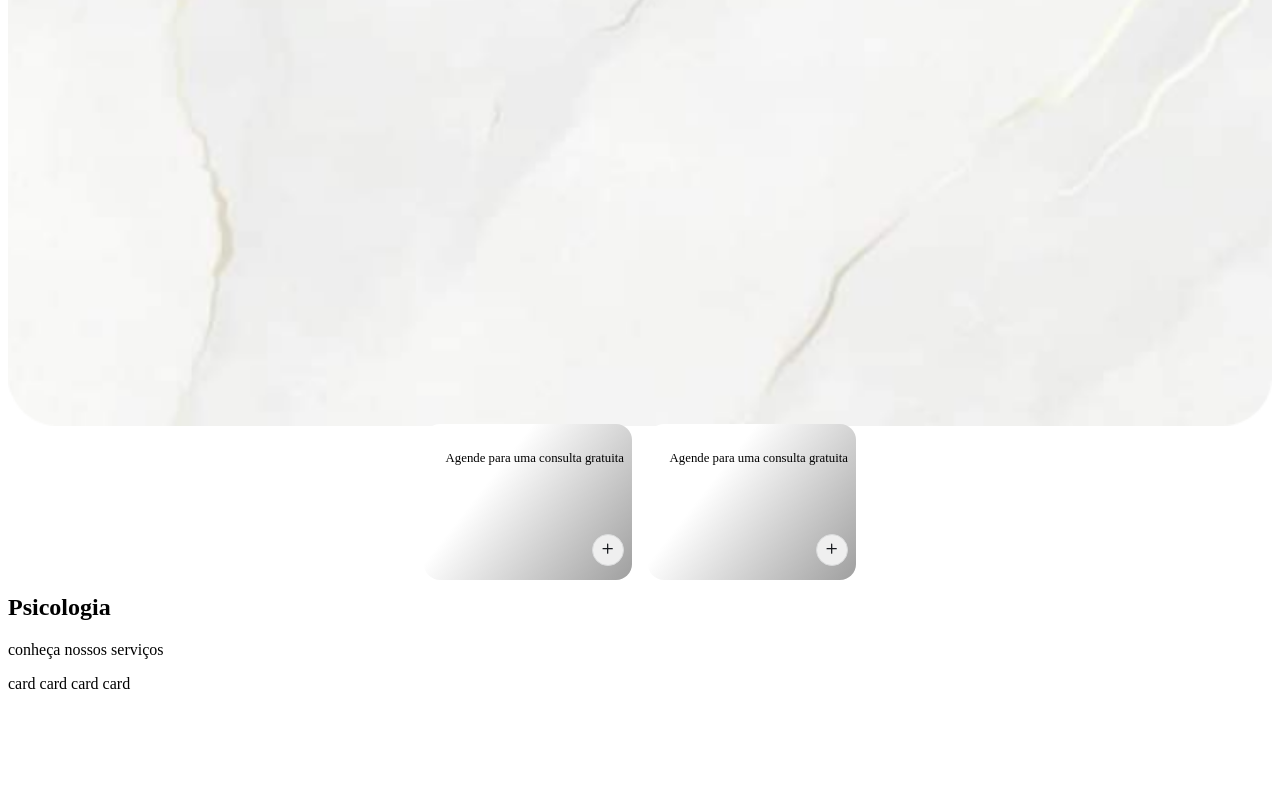
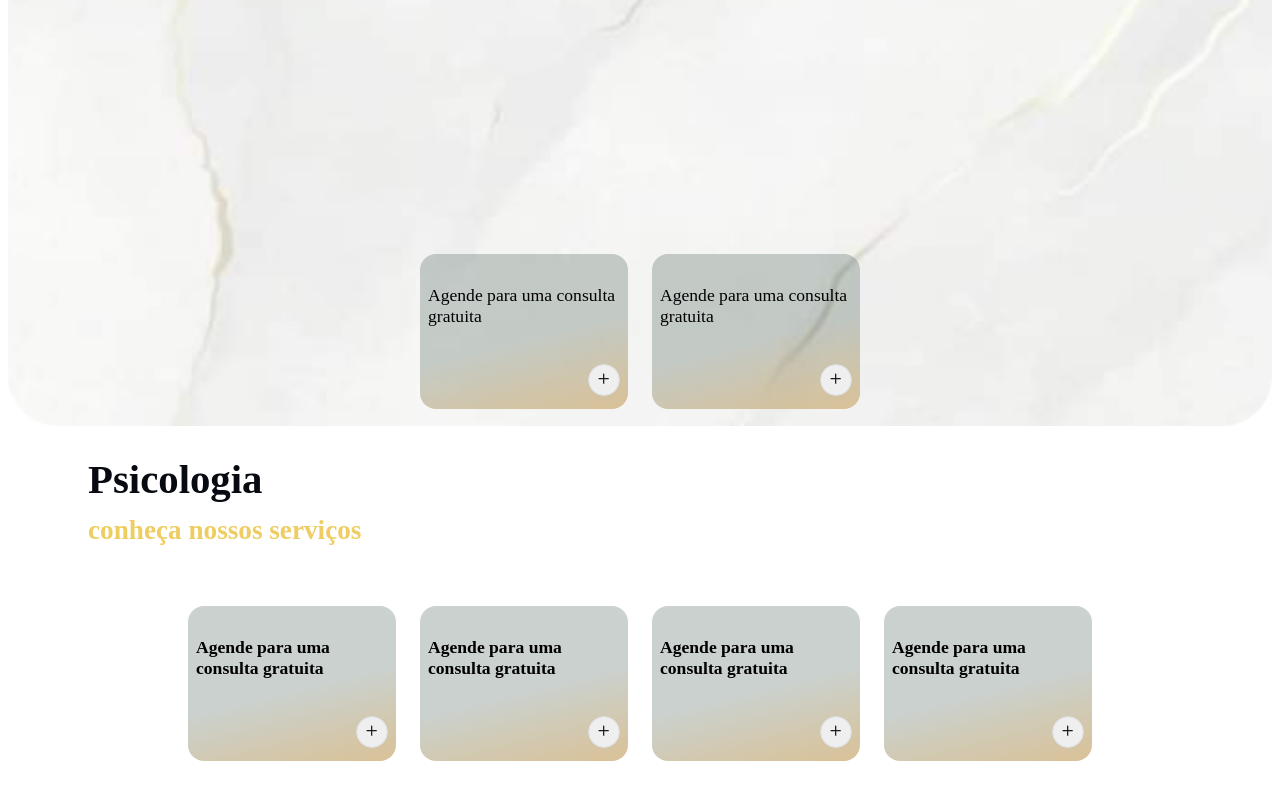
Before and after one commit to PedroPauloDias/psychology-website, a Next.js app: page / in a window 1280 px wide. Shown: the part 970-1770 px from the top of the page. Before the commit the page ends 1671 px from the top, so only its background shows below. Built offline with nearby package versions, Linux system fonts and the light colour scheme.

Commit message:
fetch: header

```diff
--- a/src/components/Header/index.jsx
+++ b/src/components/Header/index.jsx
@@ -9,22 +9,28 @@ export const Header = () => {
   return (
     <header>
 
-        <S.LogoContainer>
-          <S.Image src='/images/Banner.png' alt="" />
-          <S.logoCards>
+      <S.LogoContainer>
+        <S.Image src='/images/Banner.png' alt="" />
+        <S.logoCards>
+          <S.Cards>
             <Card />
-            <Card/>
-          </S.logoCards>
-        </S.LogoContainer>
+            <Card />
+          </S.Cards>
+        </S.logoCards>
+      </S.LogoContainer>
 
-          <div>
-            <h2>Psicologia</h2>
-            <p>conheça nossos serviços</p>
-          </div>
-          card
-          card
-          card
-          card
+      <S.Container>
+        <S.ContainerTitle>
+          <S.Title>Psicologia</S.Title>
+          <S.SubTitle>conheça nossos serviços</S.SubTitle>
+        </S.ContainerTitle>
+        <S.Cards>
+          <Card />
+          <Card />
+          <Card />
+          <Card />
+        </S.Cards>
+      </S.Container>
 
     </header>
   )
--- a/src/components/Header/style.jsx
+++ b/src/components/Header/style.jsx
@@ -2,23 +2,51 @@ import styled from "styled-components";
 
 export const LogoContainer = styled.div`
 width:100%;
-
+position: relative;
 
 `
 
 export const logoCards = styled.div`
-height: 9rem;
+min-height: 10rem;
+width: 100%;
+gap: 1rem;
+bottom:1rem;
+position: absolute;
+bottom:1rem;
+`
+export const Cards = styled.div`
 display: flex;
 align-items: center;
 justify-content: center;
-gap: 1rem;
-bottom:1rem;
+gap:1.5rem;
+flex-wrap: wrap;
 `
 
 export const Image = styled.img`
 width: 100%;
 object-fit: cover;
+`
+export const Container = styled.div`
+height: 33.5rem ;
+font-family: 'Nunito';
+font-weight: 700;
+`
+
+export const ContainerTitle = styled.div`
+height: 8rem;
+line-height: 1rem;
+font-size: 1.7rem;
+padding: .5rem;
+margin-bottom: 2rem;
+margin-left: 4.5rem;
+`
+
+export const Title = styled.h2`
+color:#070A11;
+
+`
 
 
-
+export const SubTitle = styled.p`
+color:#EECD62;
 `
--- a/src/components/MenuMobile/index.jsx
+++ b/src/components/MenuMobile/index.jsx
@@ -1,4 +1,4 @@
-import React from 'react'
+import React, { useEffect } from 'react'
 import { useState } from 'react'
 import { List, X } from 'phosphor-react'
 
@@ -11,6 +11,10 @@ export const MenuMobile = () => {
   const openMenu = () => {
     setMenuIsOpen(!menuIsOpen)
   }
+
+  useEffect(() => {
+    document.body.style.overflowY = menuIsOpen ? 'hidden' : 'auto'
+  },[menuIsOpen])
 
   return (
     <navbar>
--- a/src/components/card/style.jsx
+++ b/src/components/card/style.jsx
@@ -4,8 +4,8 @@ export const Container = styled.div`
 height: 8rem;
 width: 12rem;
 border-radius: 1rem;
-background: rgb(255,255,255);
-background: linear-gradient(128deg, rgba(255,255,255,1) 33%, rgba(159,159,159,1) 100%);
+background: rgb(63,89,80);
+background: linear-gradient(166deg, rgba(63,89,80,0.27494747899159666) 53%, rgba(217,193,150,1) 100%);
 display: flex;
 flex-direction: column;
 align-items: flex-end;
@@ -13,7 +13,8 @@ justify-content: space-between;
 padding: .85rem .5rem;
 `
 export const Title = styled.p`
-font-size: .8rem;
+font-size: 1.1rem;
+font-family: 'Nunito';
 `
 export const Button = styled.button`
 height: 2rem;
@@ -24,7 +25,7 @@ transition:.5s;
 cursor: pointer;
 
 &:hover{
-  border: 1px solid #17191E ;
+  border: 1px solid #3F5950 ;
 
 }
 
```
